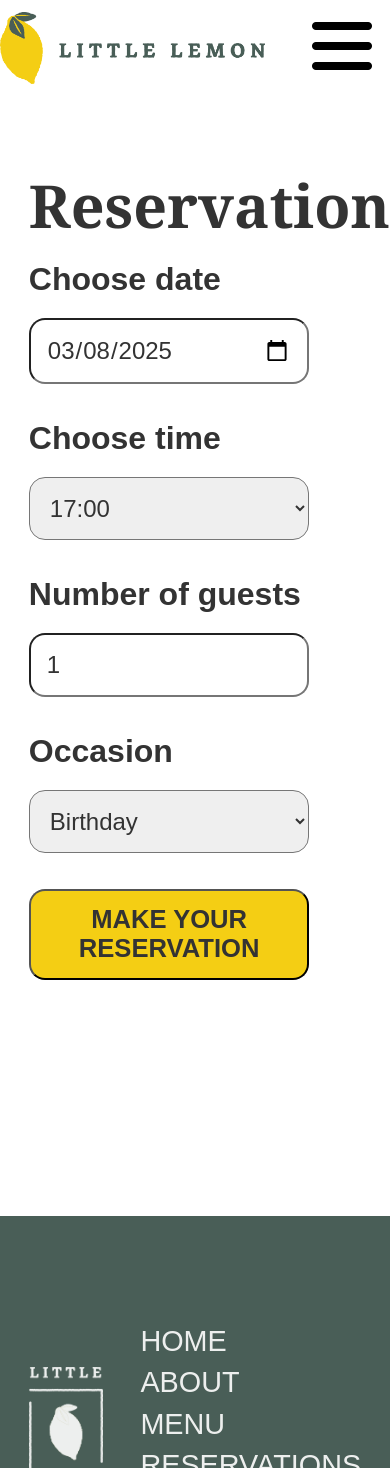
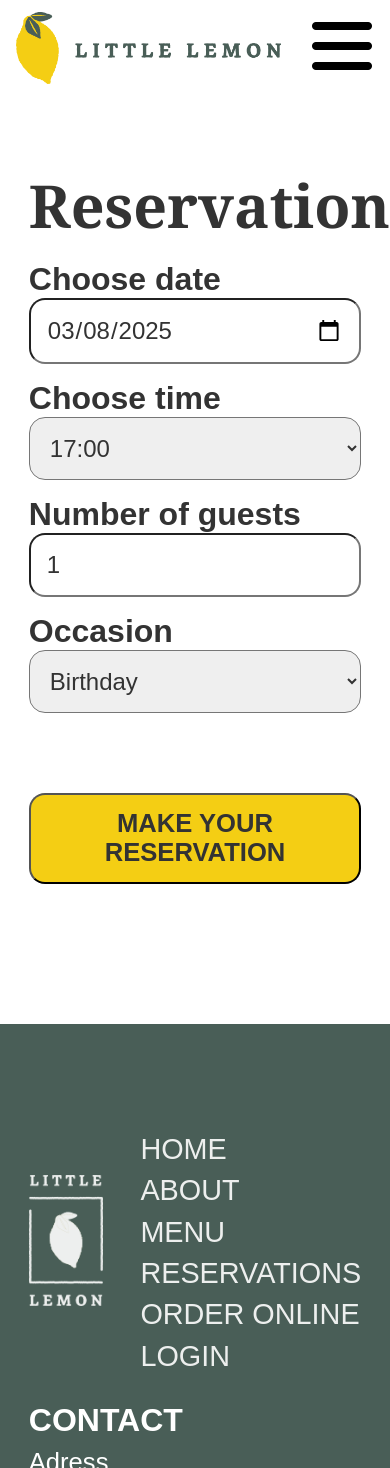
Before and after one commit to angel-argandona/Little-Lemon, a React (Create React App) app: page /reservations in a window 390 px wide. Shown: the top 1468 px of the page. Built offline with nearby package versions, Linux system fonts and the light colour scheme.

Commit message:
Added styling to booking confirmation page and adjusted the breakpoints in various components

```diff
--- a/src/App.css
+++ b/src/App.css
@@ -183,7 +183,7 @@ footer p {
 }
 
 /* Big screen layout */
-/* Different breakout points for the header and footer */
+/* Different breakpoints for the header and footer */
 @media (min-width: 1350px){
 	header {
 		display: grid;
@@ -215,7 +215,7 @@ footer p {
 	}
 }
 
-@media (min-width: 600px) {
+@media (min-width: 700px) {
 	footer {
 		display: grid;
 		grid-template-columns: minmax(0,10vw) minmax(50px,150px) 1fr 1fr 1fr minmax(0,10vw);
@@ -233,7 +233,7 @@ footer p {
 }
 
 /* Small screen layout */
-/* Different breakout points for the header and footer */
+/* Different breakpoints for the header and footer */
 @media (max-width: 1350px){
 	header {
 		display: grid;
@@ -244,6 +244,7 @@ footer p {
 
 	.header-logo {
 		justify-self: start;
+		margin: 0 1rem 0 1rem;
 	}
 
 	.burger-icon {
@@ -259,7 +260,7 @@ footer p {
 		background-color: #EE9972;
 		position: fixed;
 		top: 0;
-		right: -100%;
+		right: -110%;
 		transition: 500ms;
 		display: flex;
 		flex-direction: column;
@@ -280,7 +281,7 @@ footer p {
 	}
 }
 
-@media (max-width: 600px) {
+@media (max-width: 700px) {
 	footer {
 		padding-left: 1.8rem;
 		padding-right: 1.8rem;
--- a/src/components/BookingPage.css
+++ b/src/components/BookingPage.css
@@ -1,17 +1,17 @@
 .booking-page {
-	height: 60rem;
+	height: 48rem;
 	padding: 5rem 1.8rem 5rem 1.8rem;
+}
+
+.booking-page form {
+	display: flex;
+	flex-direction: column;
+	max-width: 40rem;
 }
 
 .booking-page h1 {
 	color: #333333;
 	margin-bottom: 1.6rem;
-}
-
-.booking-page form {
-	display: grid;
-	max-width: 200px;
-	gap: 20px
 }
 
 .booking-page label {
@@ -45,3 +45,8 @@
 input[type=checkbox] {
 	transform: scale(3);
 }
+
+.booking-page button {
+	margin-top: 4rem;
+	align-self: center;
+}
--- a/src/components/ChicagoSection.css
+++ b/src/components/ChicagoSection.css
@@ -41,7 +41,7 @@
 	}
 }
 
-/* Transition points */
+/* Transition stage */
 @media (min-width: 1300px) {
 	.chicago-images {
 		position: relative;
--- /dev/null
+++ b/src/components/ConfirmedBooking.css
@@ -0,0 +1,11 @@
+.confirmed-booking-page {
+	display: flex;
+	flex-direction: column;
+	padding: 5rem 1.8rem 5rem 1.8rem;
+	height: 48rem;
+}
+
+.confirmed-booking-page h2 {
+	color: #333333;
+	margin-top: 2rem;
+}
--- a/src/components/ConfirmedBooking.js
+++ b/src/components/ConfirmedBooking.js
@@ -1,4 +1,5 @@
 import React from 'react';
+import './ConfirmedBooking.css';
 
 function ConfirmedBooking({date, time, guests}) {
   return (
```
